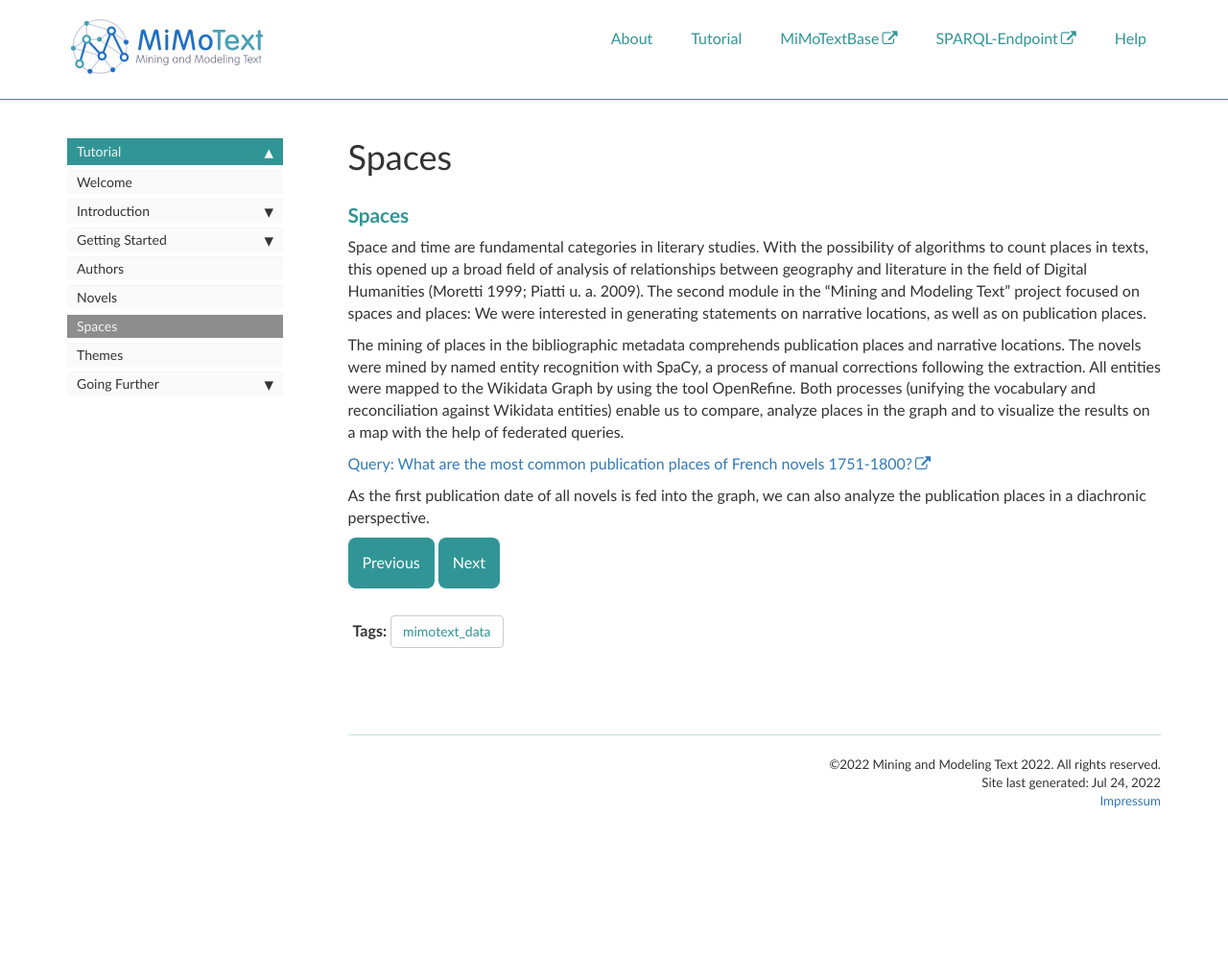
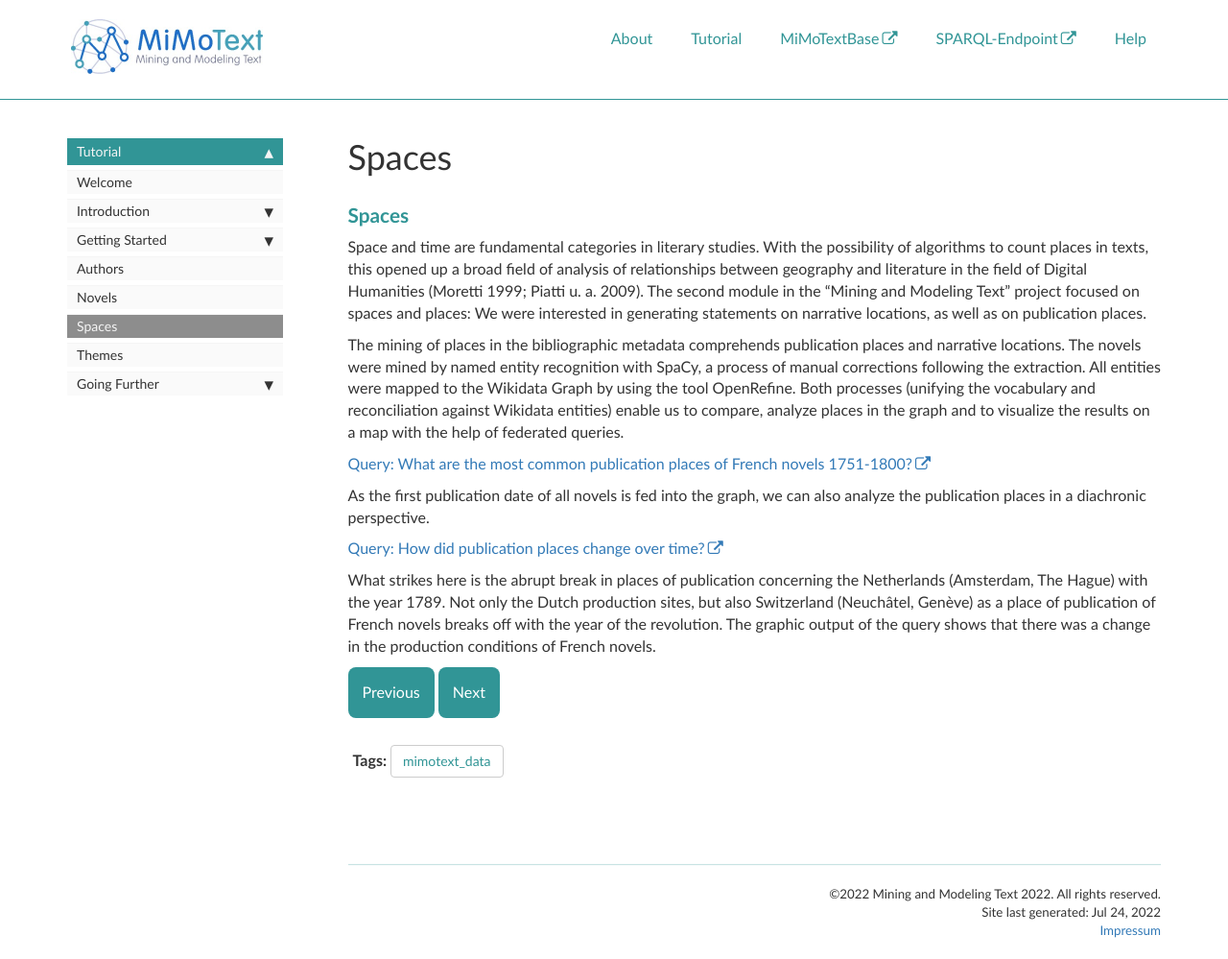
Before and after one commit to MiMoText/MiMoTextBase_Tutorial, a Jekyll site: the page built from pages/tutorial/spaces.md, in a window 1280 px wide and 999 px high. Shown: the whole window at 96% size. Built offline with Jekyll 4.4.1, drawn with Linux system fonts in a browser that asks for light colours; comment, search, counter and statistics services are not loaded; our own code applies the rules of GitHub Pages for plain Markdown files.

```diff
--- a/pages/tutorial/spaces.md
+++ b/pages/tutorial/spaces.md
@@ -19,4 +19,8 @@
 
 As the first publication date of all novels is fed into the graph, we can also analyze the publication places in a diachronic perspective.
 
+[Query: How did publication places change over time?](https://tinyurl.com/2anmw82t?)
+
+What strikes here is the abrupt break in places of publication concerning the Netherlands (Amsterdam, The Hague) with the year 1789. Not only the Dutch production sites, but also Switzerland (Neuchâtel, Genève) as a place of publication of French novels breaks off with the year of the revolution. The graphic output of the query shows that there was a change in the production conditions of French novels.
+
 [Previous](./novels.html){: .btn-primary} [Next](./themes.html){: .btn-primary}
```
Also changed, not shown: pages/tutorial/novels.md (+1 -1 lines).
